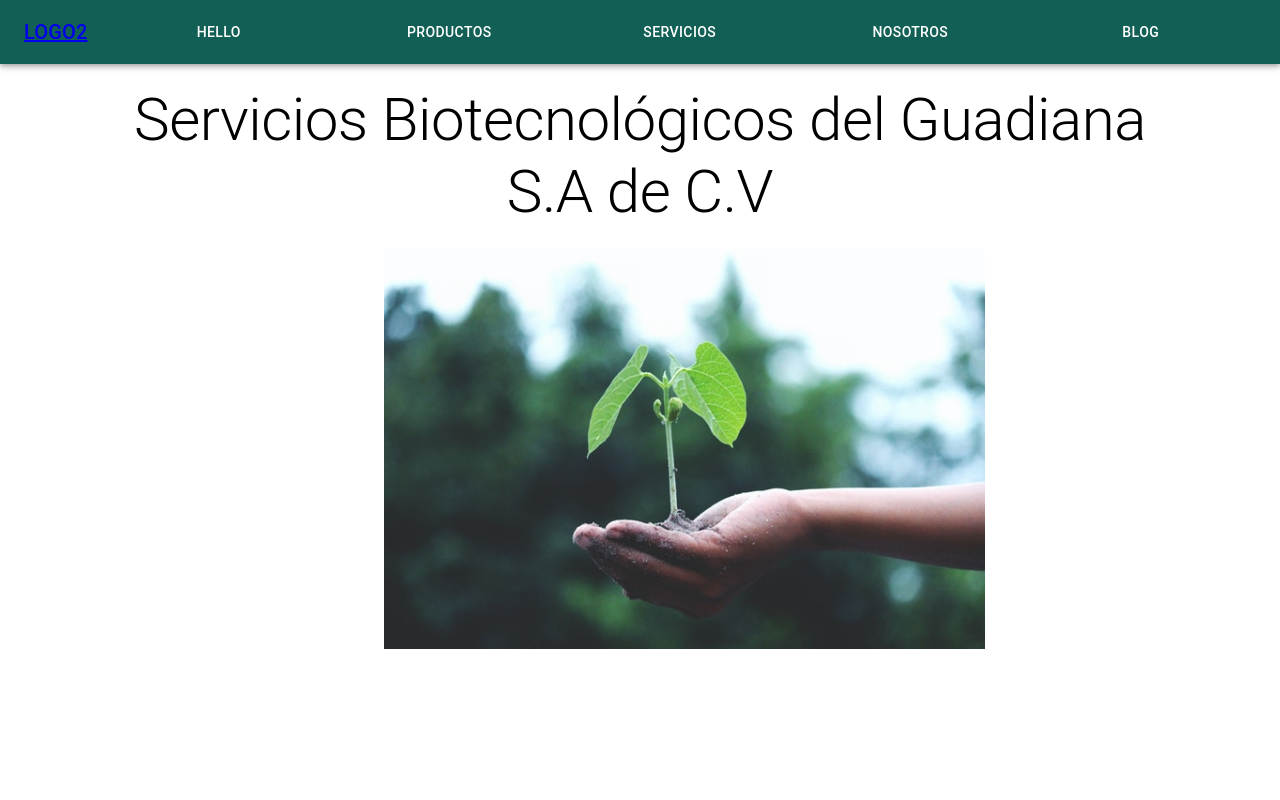
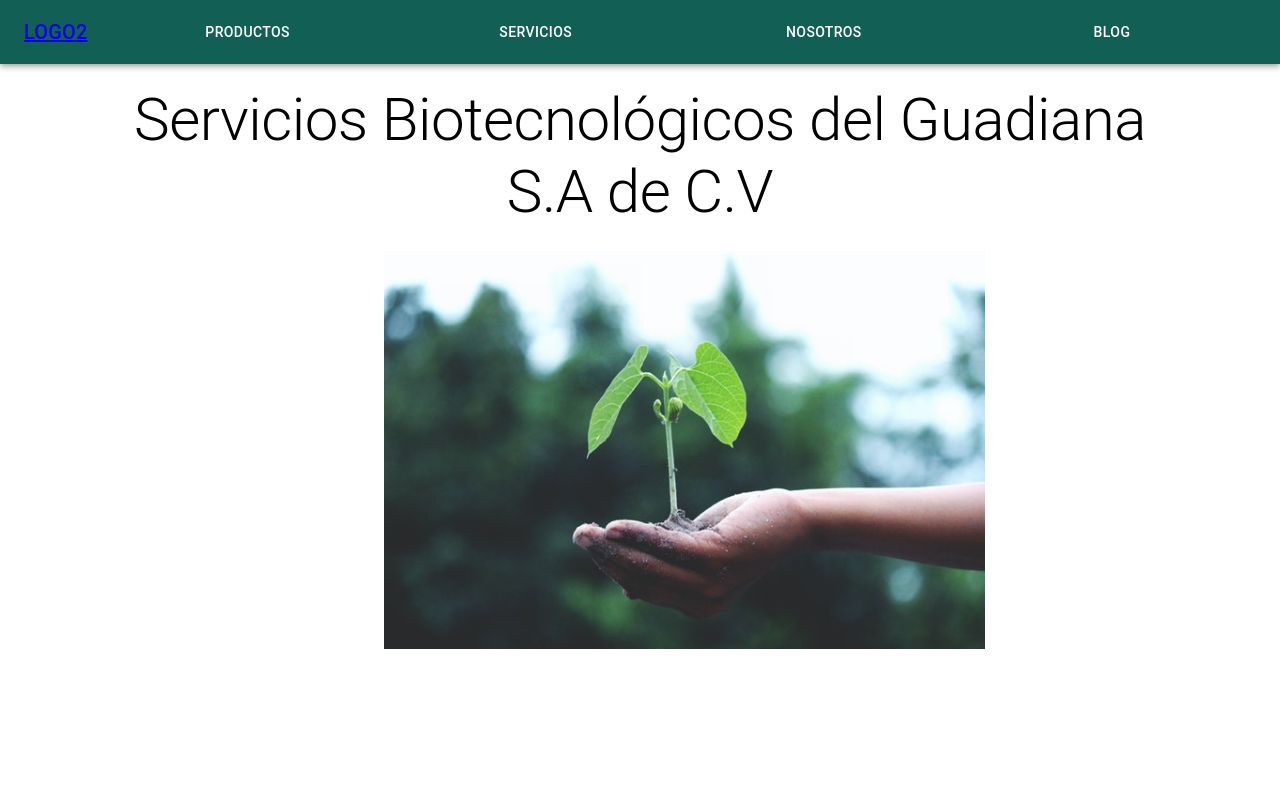
Before and after one commit to soniaortiz/serv-biotec, a React (Create React App) app: page / in a window 1280 px wide. Shown: the top 800 px of the page. Built offline with nearby package versions, Linux system fonts and the light colour scheme.

Commit message:
[JUL-0011]: removed path test

```diff
--- a/src/App.js
+++ b/src/App.js
@@ -24,7 +24,6 @@ function App() {
             <BrowserRouter>
           <Routes>
             <Route path="/" element={<Welcome/>} />
-            <Route path="hello-page" element={<div>SONIA</div> }/>
             <Route path="nuestros-productos" element={<Gallery />}/>
             <Route path="blog" element={<Gallery />}/>
             <Route path="servicios" element={<Gallery />}/>
--- a/src/components/header/pages.js
+++ b/src/components/header/pages.js
@@ -1,5 +1,4 @@
 export const pages = [
-    {name: 'hello', url: 'hello-page'},
     { name: "Productos", url: "nuestros-productos" },
     { name: "Servicios", url: "servicios" },
     { name: "Nosotros", url: "nosotros" },
```
